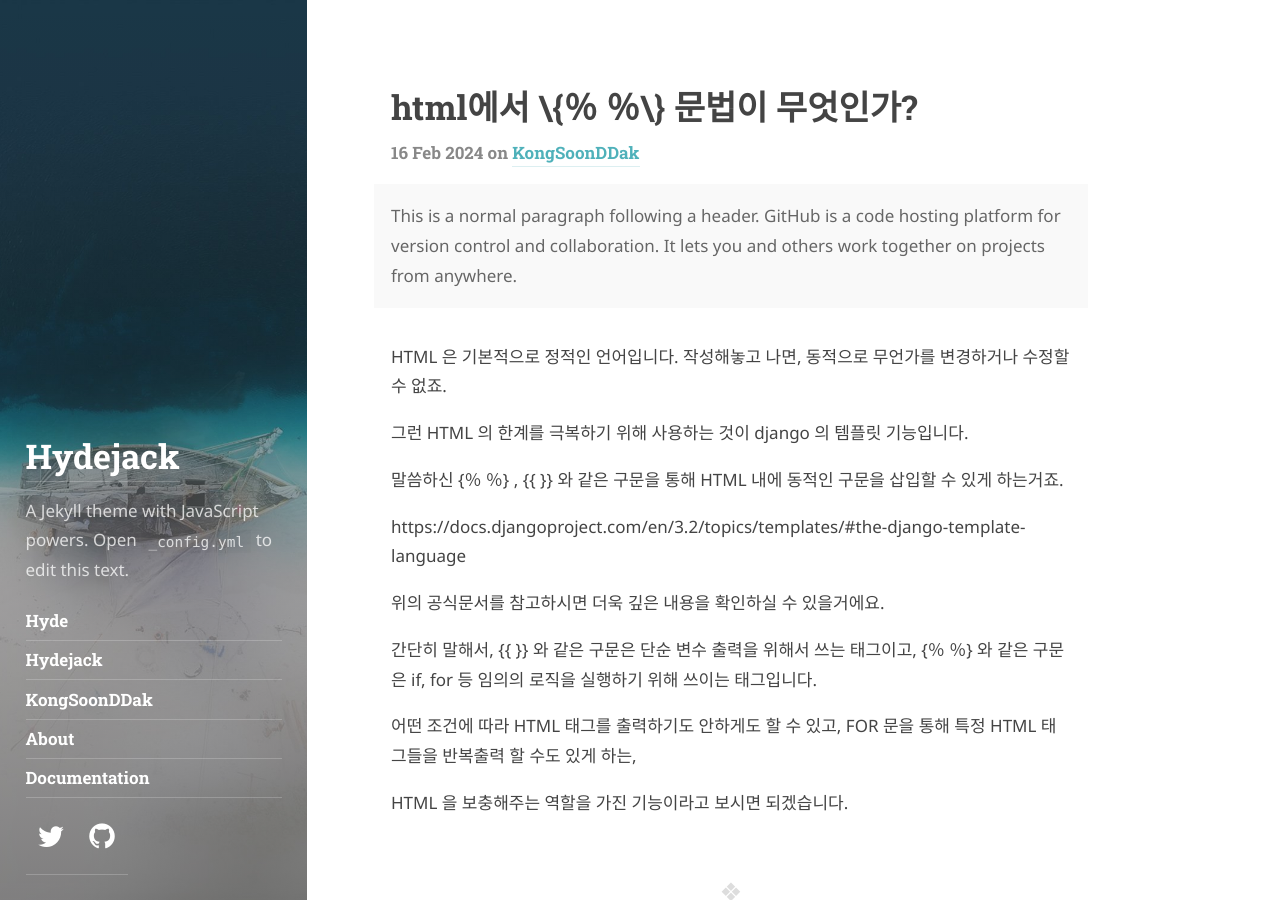
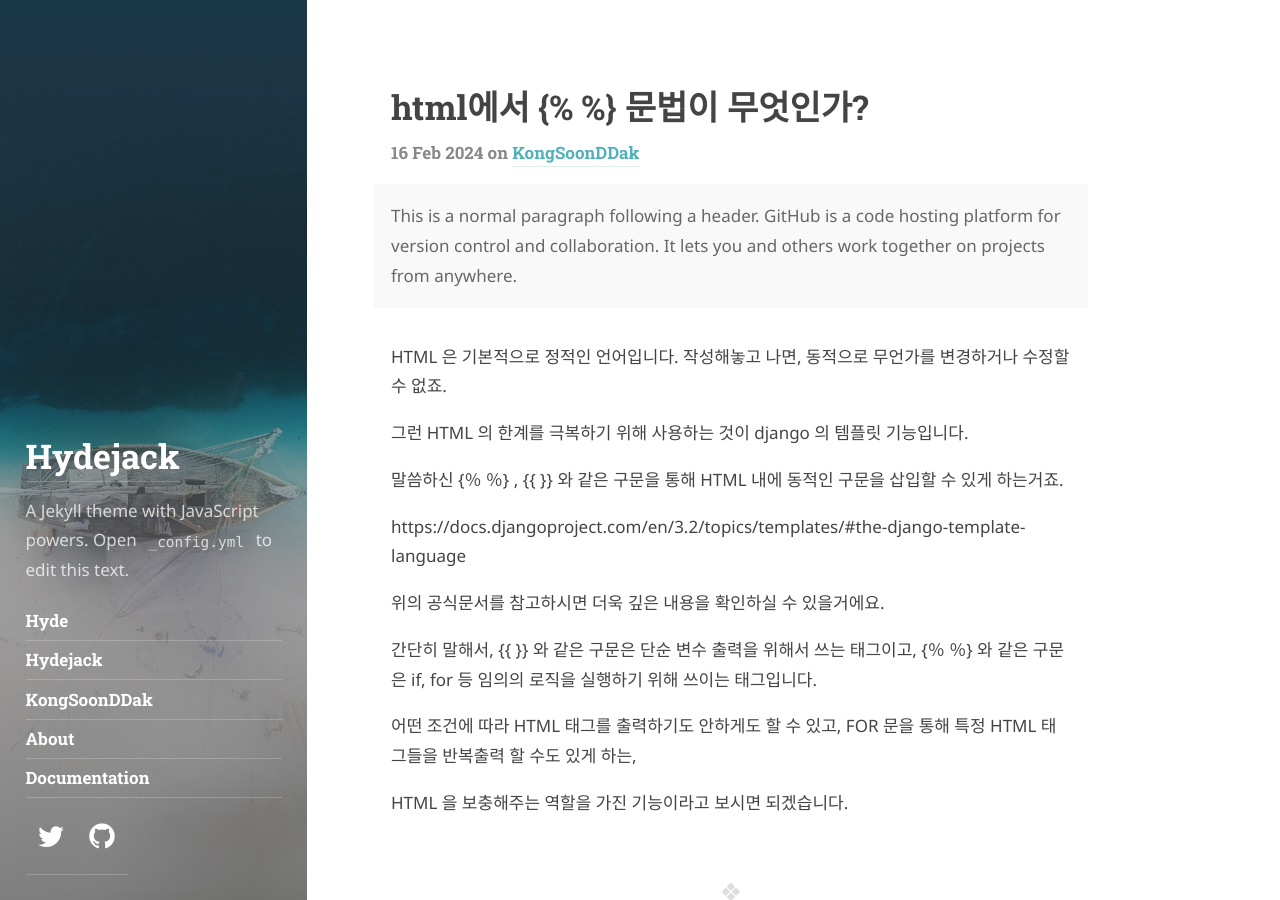
Before and after one commit to seunghyunhwang/seunghyunhwang.github.io, a Jekyll site: the page built from _posts/2024-02-16-html에서_문법이_무엇인가.md, in a window 1280 px wide and 900 px high. Built offline with Jekyll 4.4.1, drawn with Linux system fonts in a browser that asks for light colours; some web fonts are replaced.

```diff
--- a/_posts/2024-02-16-html에서_문법이_무엇인가.md
+++ b/_posts/2024-02-16-html에서_문법이_무엇인가.md
@@ -1,6 +1,6 @@
 ---
 layout: post
-title: html에서 \{％ ％\} 문법이 무엇인가?
+title: html에서 {% %} 문법이 무엇인가?
 description: >
   This is a normal paragraph following a header.
   GitHub is a code hosting platform for version control and collaboration.
```
